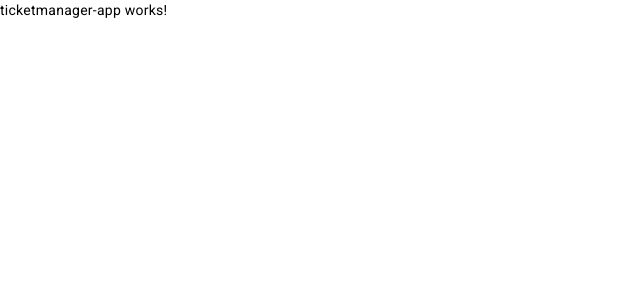
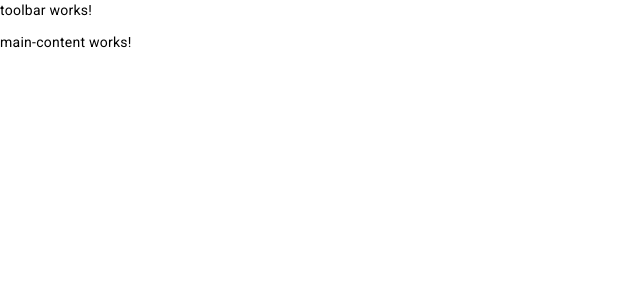
Before and after one commit to CosmicPhoenix2029/ticketManager, an Angular app: page /ticketmanager in a window 1280 px wide. Shown: the top 300 px of the page, without its empty margins (0-640 px from the left). Built offline with nearby package versions, Linux system fonts and the light colour scheme.

Commit message:
started structuring the component layout

```diff
--- a/src/app/ticketmanager/components/sidenav/sidenav.component.html
+++ b/src/app/ticketmanager/components/sidenav/sidenav.component.html
@@ -1 +1,2 @@
-<p>sidenav works!</p>
+<app-toolbar></app-toolbar>
+<router-outlet></router-outlet>
--- a/src/app/ticketmanager/ticketmanager-app.component.html
+++ b/src/app/ticketmanager/ticketmanager-app.component.html
@@ -1 +1 @@
-<p>ticketmanager-app works!</p>
+<app-sidenav></app-sidenav>
```
